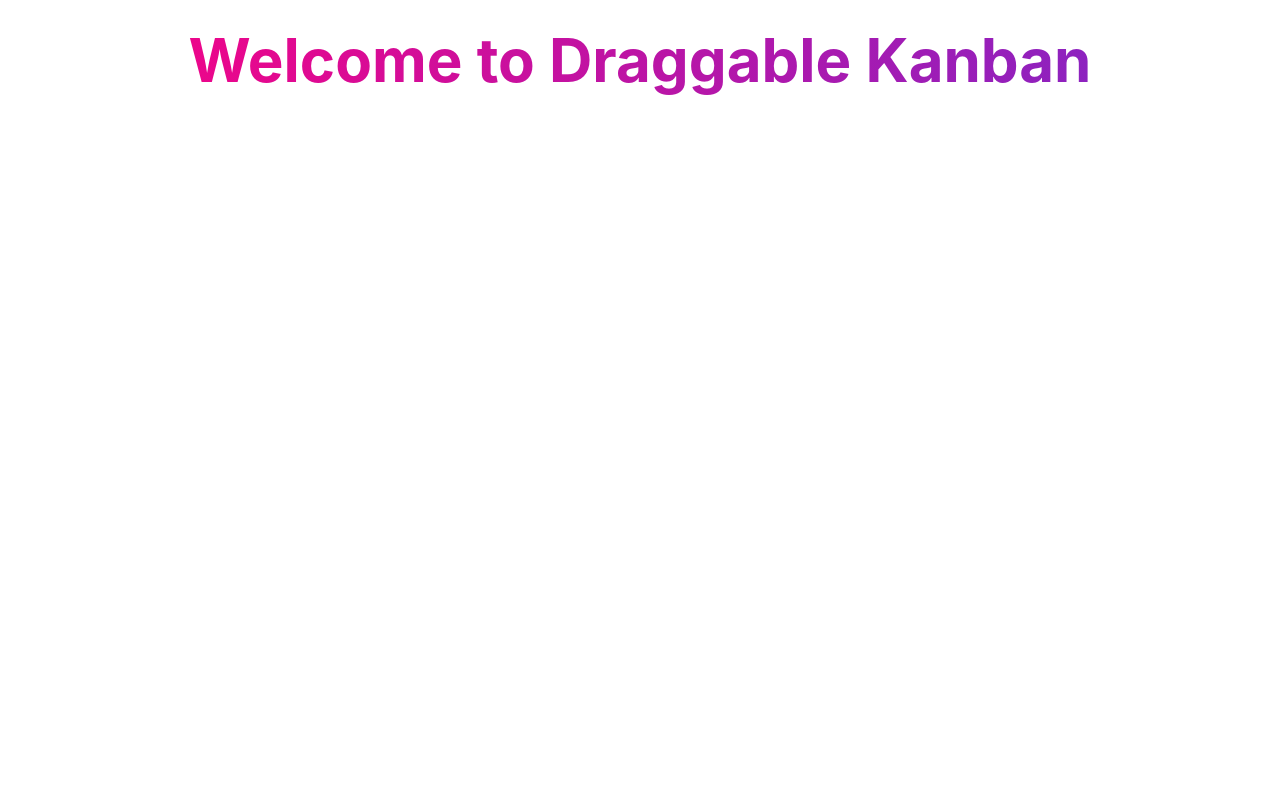
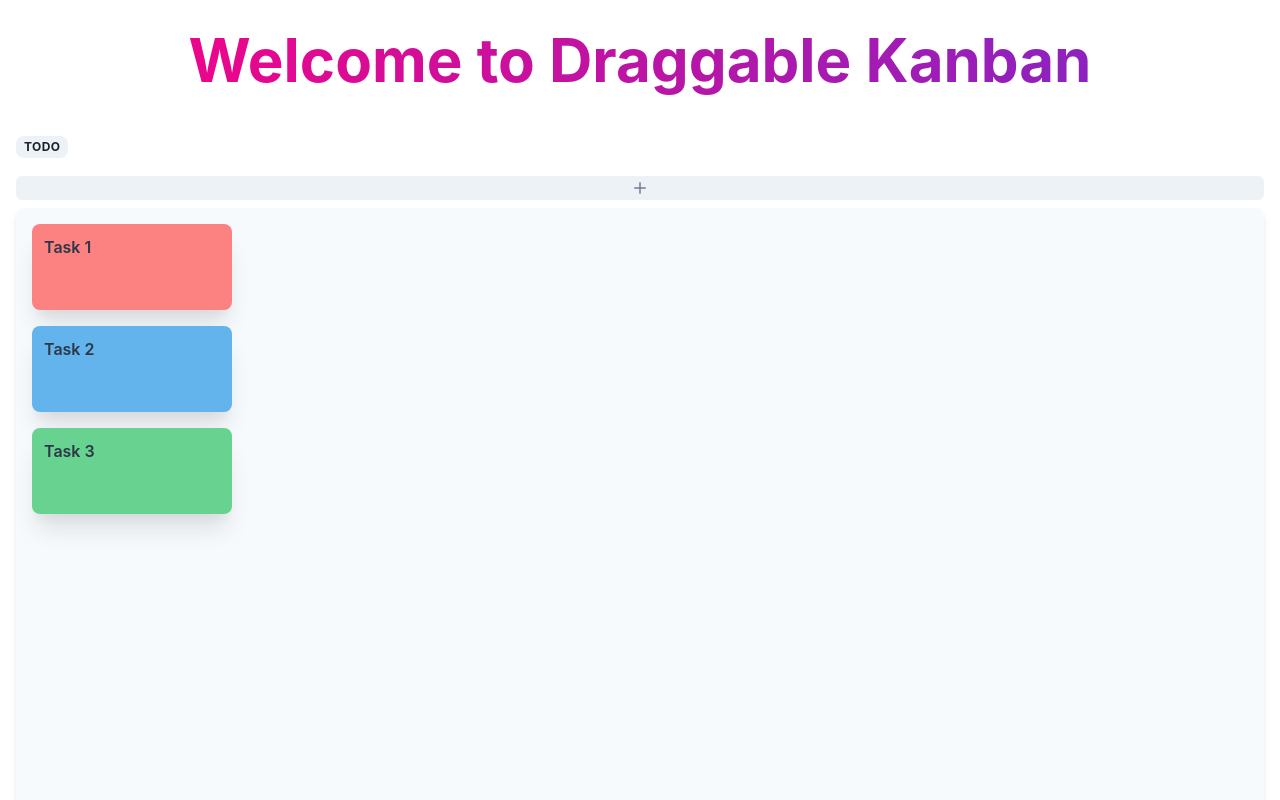
Before and after one commit to JunaidKhan444/draggable-kanban-board, a React (Vite) app: page / in a window 1280 px wide. Shown: the top 800 px of the page. Built offline with nearby package versions, Linux system fonts and the light colour scheme.

Commit message:
Column Component Completed

```diff
--- a/src/App.tsx
+++ b/src/App.tsx
@@ -1,4 +1,6 @@
-import { Container, Heading } from "@chakra-ui/react";
+import { Container, Heading, SimpleGrid } from "@chakra-ui/react";
+import Column from "./components/Column";
+import { ColumnType } from "./utils/enums";
 
 const App = () => {
     return (
@@ -14,7 +16,12 @@ const App = () => {
                 Welcome to Draggable Kanban
             </Heading>
             <Container maxWidth="contaianer.lg" px={4} py={10}>
-
+                <SimpleGrid column={{ base: 1, md: 4 }} spacing={{ base: 16, md: 4 }}>
+                    <Column column={ColumnType.TO_DO} />
+                    <Column column={ColumnType.IN_PROGRESS} />
+                    <Column column={ColumnType.BLOCKED} />
+                    <Column column={ColumnType.COMPLETED} />
+                </SimpleGrid>
             </Container>
         </>
     )
--- a/src/components/Column.tsx
+++ b/src/components/Column.tsx
@@ -9,6 +9,8 @@ import {
     useColorModeValue
 } from "@chakra-ui/react";
 import { ColumnType } from "../utils/enums";
+import { TaskModel } from "../utils/models"
+import Task from "./Task";
 
 const ColumnColorScheme: Record<ColumnType, string> = {
     Todo: "gray",
@@ -17,12 +19,68 @@ const ColumnColorScheme: Record<ColumnType, string> = {
     Completed: "green"
 };
 
+const mockTest: TaskModel[] = [
+    {
+        id: "1",
+        title: "Task 1",
+        column: ColumnType.TO_DO,
+        color: "red.300"
+    },
+    {
+        id: "2",
+        title: "Task 2",
+        column: ColumnType.TO_DO,
+        color: "blue.300"
+    },
+    {
+        id: "3",
+        title: "Task 3",
+        column: ColumnType.TO_DO,
+        color: "green.300"
+    },
+];
+
 const Column = ({ column }: { column: ColumnType }) => {
+    const ColumnTasks = mockTest.map((task, index) => (
+        <Task key={task.id} task={task} index={index} />
+    ));
     return (
         <Box>
-            <Heading fontSize="md" >
-
+            <Heading fontSize="md" mb={4} letterSpacing="wide">
+                <Badge
+                    px={2}
+                    py={1}
+                    rounded="lg"
+                    colorScheme={ColumnColorScheme[column]}
+                >
+                    {column}
+                </Badge>
             </Heading>
+            <IconButton
+                size="xs"
+                w="full"
+                color={useColorModeValue("gray.500", "gray.400")}
+                bgColor={useColorModeValue("gray.100", "gray.600")}
+                _hover={{ bgColor: useColorModeValue("gray.200", "gray.600") }}
+                py={2}
+                variant="solid"
+                colorScheme="black"
+                aria-label="add-task"
+                icon={<AddIcon />}
+            />
+            <Stack
+                direction={{ base: "row", md: "column" }}
+                h={{ base: 300, md: 600 }}
+                p={4}
+                mt={2}
+                spacing={4}
+                bgColor={useColorModeValue("gray.50", "gray.900")}
+                rounded="lg"
+                boxShadow="md"
+                overflow="auto"
+            >
+                {ColumnTasks}
+            </Stack>
         </Box>
     );
 }
```
